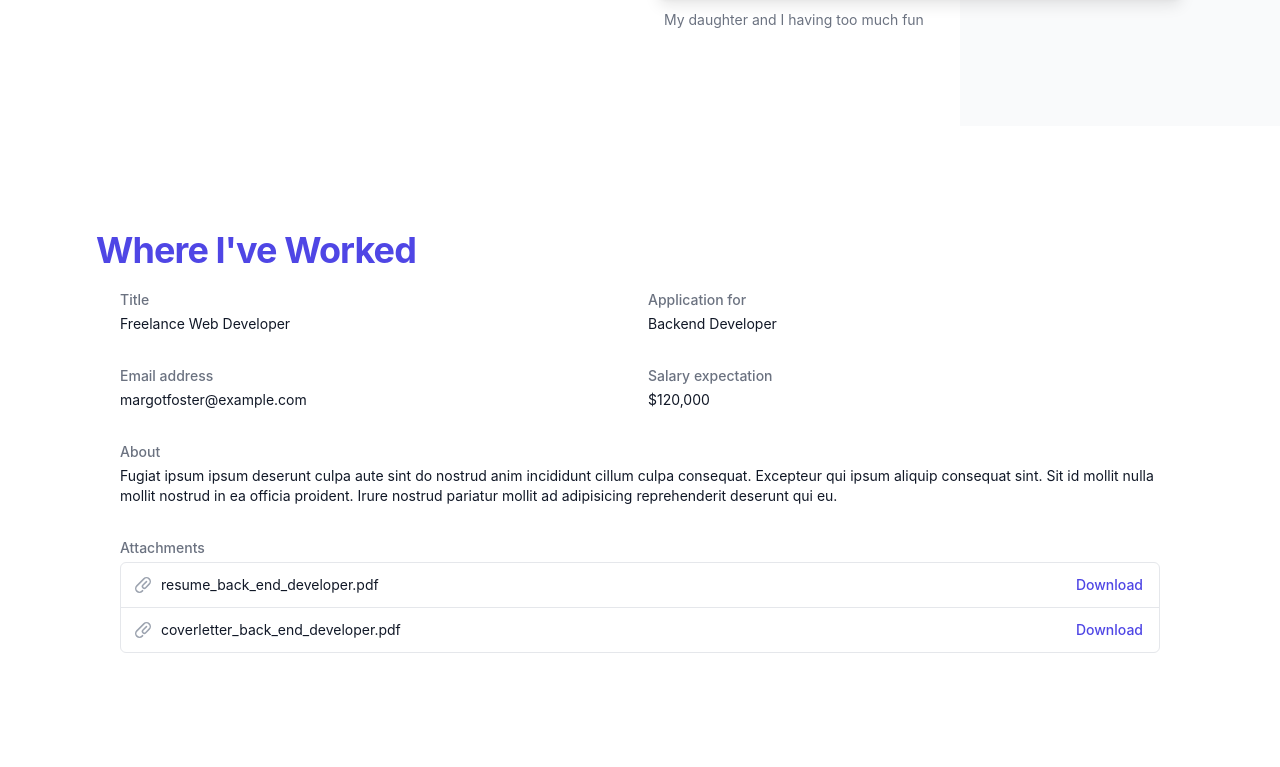
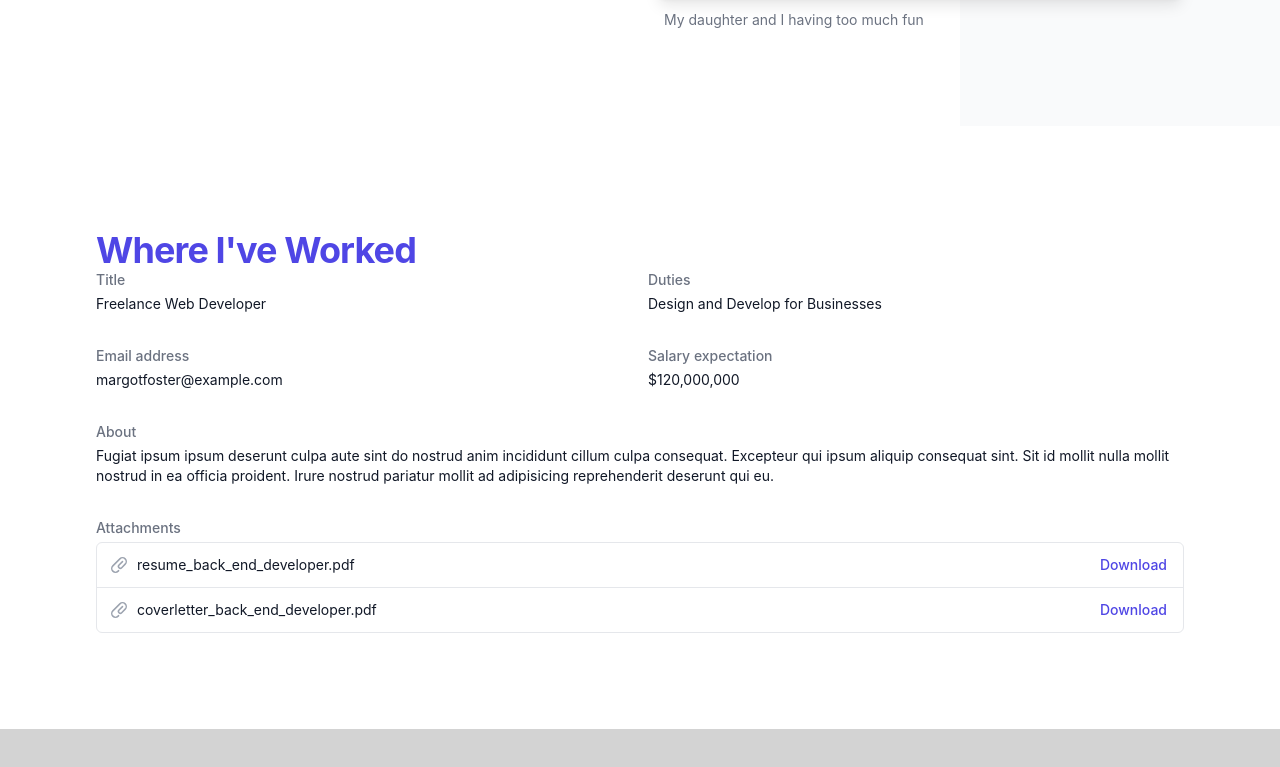
Before and after one commit to dobbe2/portfolio-2023, a React (Create React App) app: page / in a window 1280 px wide. Shown: the part 1530-2297 px from the top of the page. After the commit the page ends 2259 px from the top, so only its background shows below. Built offline with nearby package versions, Linux system fonts and the light colour scheme.

Commit message:
initial set up of Experience section

```diff
--- a/src/components/ui/Experience.jsx
+++ b/src/components/ui/Experience.jsx
@@ -7,15 +7,15 @@ export default function Experience() {
     <SectionContainer>
         <Heading title="Where I've Worked" />
         {/* <p className="mt-1 max-w-2xl text-sm text-gray-500">Personal details and application.</p> */}
-      <div className= "px-4 py-5 sm:px-6">
+      {/* <div className= "px-4 py-5 sm:px-6"> */}
         <dl className="grid grid-cols-1 gap-x-4 gap-y-8 sm:grid-cols-2">
           <div className="sm:col-span-1">
             <dt className="text-sm font-medium text-gray-500">Title</dt>
             <dd className="mt-1 text-sm text-gray-900">Freelance Web Developer</dd>
           </div>
           <div className="sm:col-span-1">
-            <dt className="text-sm font-medium text-gray-500">Application for</dt>
-            <dd className="mt-1 text-sm text-gray-900">Backend Developer</dd>
+            <dt className="text-sm font-medium text-gray-500">Duties</dt>
+            <dd className="mt-1 text-sm text-gray-900">Design and Develop for Businesses</dd>
           </div>
           <div className="sm:col-span-1">
             <dt className="text-sm font-medium text-gray-500">Email address</dt>
@@ -23,7 +23,7 @@ export default function Experience() {
           </div>
           <div className="sm:col-span-1">
             <dt className="text-sm font-medium text-gray-500">Salary expectation</dt>
-            <dd className="mt-1 text-sm text-gray-900">$120,000</dd>
+            <dd className="mt-1 text-sm text-gray-900">$120,000,000</dd>
           </div>
           <div className="sm:col-span-2">
             <dt className="text-sm font-medium text-gray-500">About</dt>
@@ -63,7 +63,7 @@ export default function Experience() {
             </dd>
           </div>
         </dl>
-      </div>
+      {/* </div> */}
       </SectionContainer>
   )
 }
```
